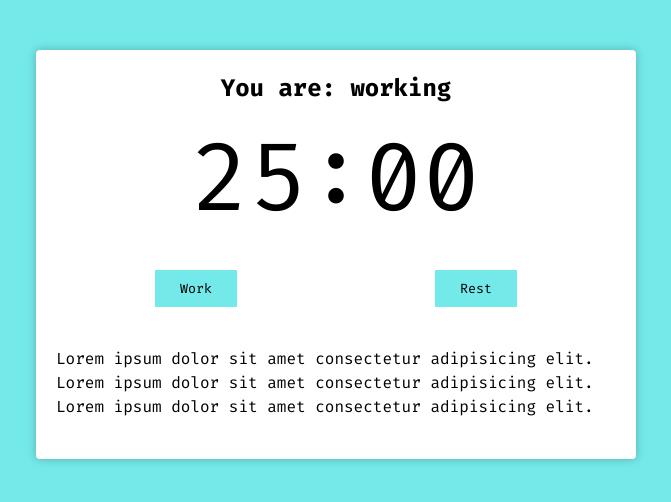
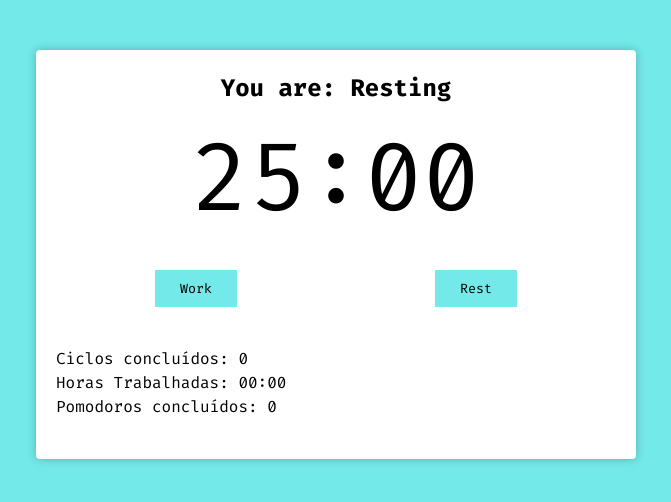
Before and after one commit to murilonicemento/pomodoro, a React (Create React App) app: page / in a window 1280 px wide. Shown: the top 502 px of the page, without its empty margins (304-975 px from the left). Built offline with nearby package versions, Linux system fonts and the light colour scheme.

Commit message:
feat: conclusão da lógica do pomodoro

```diff
--- a/src/components/PomodoroTimer.tsx
+++ b/src/components/PomodoroTimer.tsx
@@ -1,4 +1,5 @@
-import { useEffect, useState } from "react";
+import { useCallback, useEffect, useState } from "react";
+import { secondsToTime } from "../Utils/secondsToTime";
 import { useInterval } from "../hooks/useInterval";
 import { Button } from "./Button";
 import { Timer } from "./Timer";
@@ -20,37 +21,86 @@
   const [timeCounting, setTimeCounting] = useState(false);
   const [working, setWorking] = useState(false);
   const [resting, setResting] = useState(false);
-  const configureWork = () => {
+  const [cyclesQtdManager, setCyclesQtdManager] = useState(
+    new Array(props.cycles - 1).fill(true)
+  );
+  const [completedCycles, setCompletedCycles] = useState(0);
+  const [fullWorkingTime, setFullWorkingTime] = useState(0);
+  const [numberOfPomodoros, setNumberOfPomodoros] = useState(0);
+
+  const configureWork = useCallback(() => {
     setTimeCounting(true);
     setWorking(true);
     setResting(false);
     setMainTime(props.defaultPomodoroTime);
     audioStartWorking.play();
-  };
-  const configureRest = (long: boolean) => {
-    setTimeCounting(true);
-    setWorking(false);
-    setResting(true);
+  }, [
+    setTimeCounting,
+    setWorking,
+    setResting,
+    setMainTime,
+    props.defaultPomodoroTime,
+  ]);
+  const configureRest = useCallback(
+    (long: boolean) => {
+      setTimeCounting(true);
+      setWorking(false);
+      setResting(true);
 
-    long ? setMainTime(props.longRestTime) : setMainTime(props.shortRestTime);
-    audioStopWorking.play();
-  };
+      long ? setMainTime(props.longRestTime) : setMainTime(props.shortRestTime);
+      audioStopWorking.play();
+    },
+    [
+      setTimeCounting,
+      setWorking,
+      setResting,
+      setMainTime,
+      props.longRestTime,
+      props.shortRestTime,
+    ]
+  );
 
   useEffect(() => {
     if (working) document.body.classList.add("working");
     if (resting) document.body.classList.remove("working");
-  }, [working]);
+
+    if (mainTime > 0) return;
+
+    if (working && cyclesQtdManager.length > 0) {
+      configureRest(false);
+      cyclesQtdManager.pop();
+    } else if (working && cyclesQtdManager.length <= 0) {
+      configureRest(true);
+      setCyclesQtdManager(new Array(props.cycles - 1).fill(true));
+      setCompletedCycles(completedCycles + 1);
+    }
+
+    if (working) setNumberOfPomodoros(numberOfPomodoros + 1);
+    if (resting) configureWork();
+  }, [
+    working,
+    resting,
+    mainTime,
+    configureRest,
+    configureWork,
+    cyclesQtdManager,
+    setCyclesQtdManager,
+    props.cycles,
+    completedCycles,
+    numberOfPomodoros,
+  ]);
 
   useInterval(
     () => {
       setMainTime(mainTime - 1);
+      if (working) setFullWorkingTime(fullWorkingTime + 1);
     },
     timeCounting ? 1000 : null
   );
 
   return (
     <div className="pomodoro">
-      <h2>You are: working</h2>
+      <h2>You are: {working ? "Working" : "Resting"}</h2>
       <Timer mainTime={mainTime} />
       <div className="controls">
         <Button text="Work" onClick={() => configureWork()} />
@@ -63,9 +113,9 @@
       </div>
 
       <div className="details">
-        <p>Lorem ipsum dolor sit amet consectetur adipisicing elit.</p>
-        <p>Lorem ipsum dolor sit amet consectetur adipisicing elit.</p>
-        <p>Lorem ipsum dolor sit amet consectetur adipisicing elit.</p>
+        <p>Ciclos concluídos: {completedCycles} </p>
+        <p>Horas Trabalhadas: {secondsToTime(fullWorkingTime)} </p>
+        <p>Pomodoros concluídos: {numberOfPomodoros} </p>
       </div>
     </div>
   );
```
